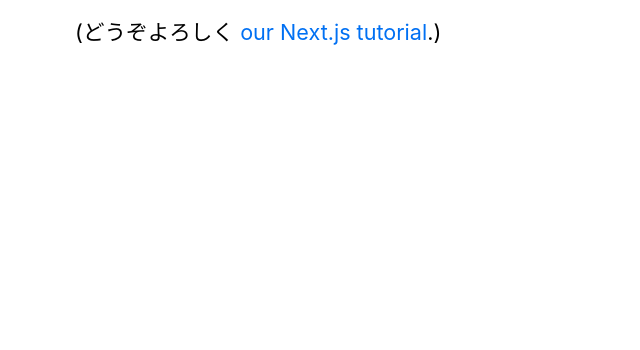
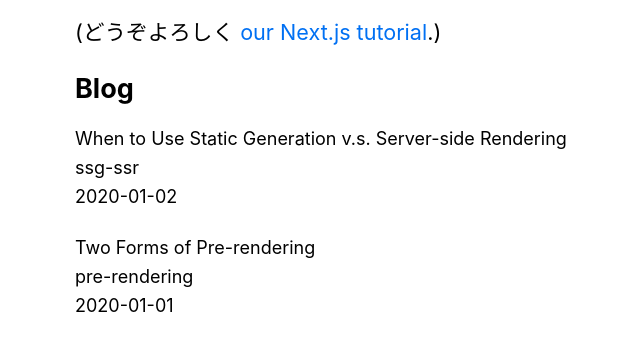
Before and after one commit to M0710Fa/next-blog, a Next.js app: page / in a window 1280 px wide. Shown: the part 348-698 px from the top of the page, without its empty margins (259-899 px from the left). Built offline with nearby package versions, Linux system fonts and the light colour scheme.

Commit message:
next is dynamicRoot

```diff
--- /dev/null
+++ b/lib/posts.js
@@ -0,0 +1,33 @@
+import fs from "fs";
+import path from "path";
+import matter from "gray-matter";
+
+const postsDirectory = path.join(process.cwd(), "posts");
+
+export function getSoretdPostsData() {
+  const fileNames = fs.readdirSync(postsDirectory);
+
+  const allPostsData = fileNames.map((fileName) => {
+    const id = fileName.replace(/\.md$/, "");
+
+    const fullPath = path.join(postsDirectory, fileName);
+    const fileContents = fs.readFileSync(fullPath, "utf-8");
+
+    const matterResult = matter(fileContents);
+
+    return {
+      id,
+      ...matterResult.data,
+    };
+  });
+
+  return allPostsData.sort(({ date: a }, { date: b }) => {
+    if (a < b) {
+      return 1;
+    } else if (a > b) {
+      return -1;
+    } else {
+      return 0;
+    }
+  });
+}
--- a/pages/index.js
+++ b/pages/index.js
@@ -1,8 +1,18 @@
 import Head from "next/head";
 import Layout, { siteTitle } from "../components/layout";
 import utilStyles from "../styles/utils.module.css";
+import { getSoretdPostsData } from "../lib/posts";
 
-export default function Home() {
+export async function getStaticProps() {
+  const allPostsData = getSoretdPostsData();
+  return {
+    props: {
+      allPostsData,
+    },
+  };
+}
+
+export default function Home({ allPostsData }) {
   return (
     <Layout home>
       <Head>
@@ -15,6 +25,20 @@
           <a href="https://nextjs.org/learn">our Next.js tutorial</a>.)
         </p>
       </section>
+      <section className={"${utilStyles.headingMd} ${utilStyles.paddin1px}"}>
+        <h2 className={utilStyles.headingLg}>Blog</h2>
+        <ul className={utilStyles.list}>
+          {allPostsData.map(({ id, date, title }) => (
+            <li className={utilStyles.listItem} key={id}>
+              {title}
+              <br />
+              {id}
+              <br />
+              {date}
+            </li>
+          ))}
+        </ul>
+      </section>
     </Layout>
   );
 }
```
Also changed, not shown: posts/pre-rendering.md (renamed from pages/posts/pre-rendering.md), posts/ssg-ssr.md (renamed from pages/posts/ssg-ssr.md).
